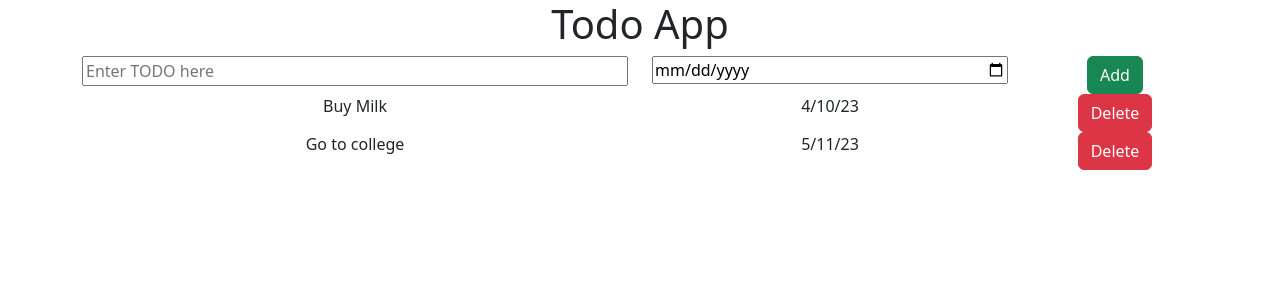
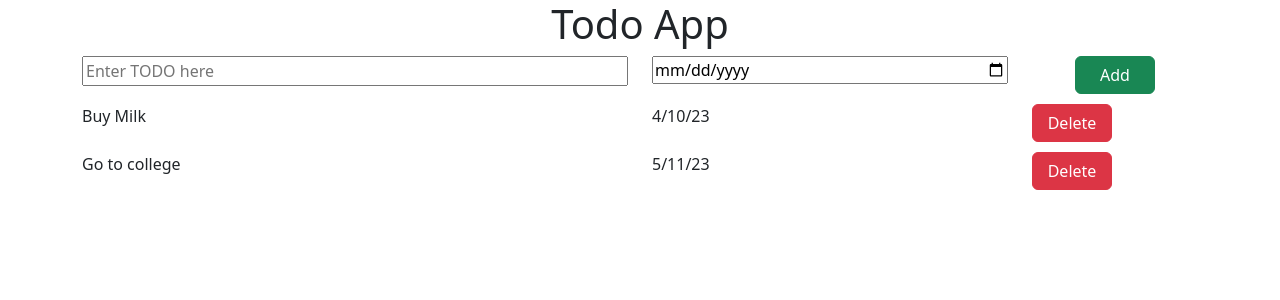
Before and after one commit to Yashasvi-VII/reactJs-practice, a React (Vite) app in the folder Projects/TODO-App-version1.1/: page / in a window 1280 px wide. Shown: the top 300 px of the page. Built offline with nearby package versions, Linux system fonts and the light colour scheme.

Commit message:
updated for styling , this completes version 1.1 of Todo app

```diff
--- a/Projects/TODO-App-version1.1/src/components/AddTodo.jsx
+++ b/Projects/TODO-App-version1.1/src/components/AddTodo.jsx
@@ -1,7 +1,7 @@
 function AddTodo() {
   return (
     <div class="container text-center">
-      <div class="row">
+      <div class="row kg-row">
         <div class="col-6">
           <input type="text" placeholder="Enter TODO here " />
         </div>
@@ -9,7 +9,7 @@ function AddTodo() {
           <input type="date" />
         </div>
         <div class="col-2">
-          <button type="button" class="btn btn-success">
+          <button type="button" class="btn btn-success kg-button">
             Add
           </button>
         </div>
--- a/Projects/TODO-App-version1.1/src/components/TodoItem1.jsx
+++ b/Projects/TODO-App-version1.1/src/components/TodoItem1.jsx
@@ -3,12 +3,12 @@ function TodoItem1() {
   let TodoDate = "4/10/23";
 
   return (
-    <div class="container text-center">
-      <div class="row">
+    <div class="container">
+      <div class="row kg-row">
         <div class="col-6">{TodoName}</div>
         <div class="col-4">{TodoDate}</div>
         <div class="col-2">
-          <button type="button" class="btn btn-danger">
+          <button type="button" class="btn btn-danger kg-button">
             Delete
           </button>
         </div>
--- a/Projects/TODO-App-version1.1/src/components/TodoItem2.jsx
+++ b/Projects/TODO-App-version1.1/src/components/TodoItem2.jsx
@@ -2,12 +2,12 @@ function TodoItem2() {
   let TodoName = "Go to college";
   let TodoDate = "5/11/23";
   return (
-    <div class="container text-center">
-      <div class="row">
+    <div class="container">
+      <div class="row kg-row">
         <div class="col-6">{TodoName}</div>
         <div class="col-4">{TodoDate}</div>
         <div class="col-2">
-          <button type="button" class="btn btn-danger">
+          <button type="button" class="btn btn-danger kg-button">
             Delete
           </button>
         </div>
```
